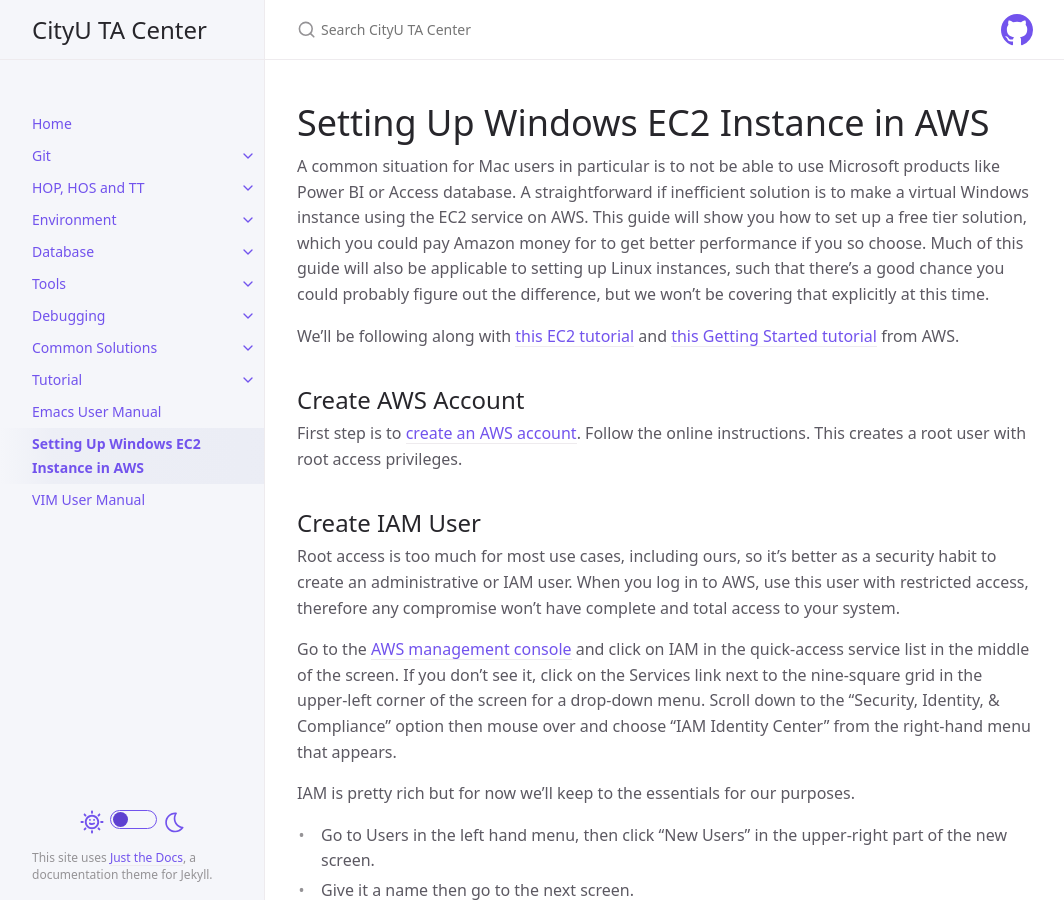
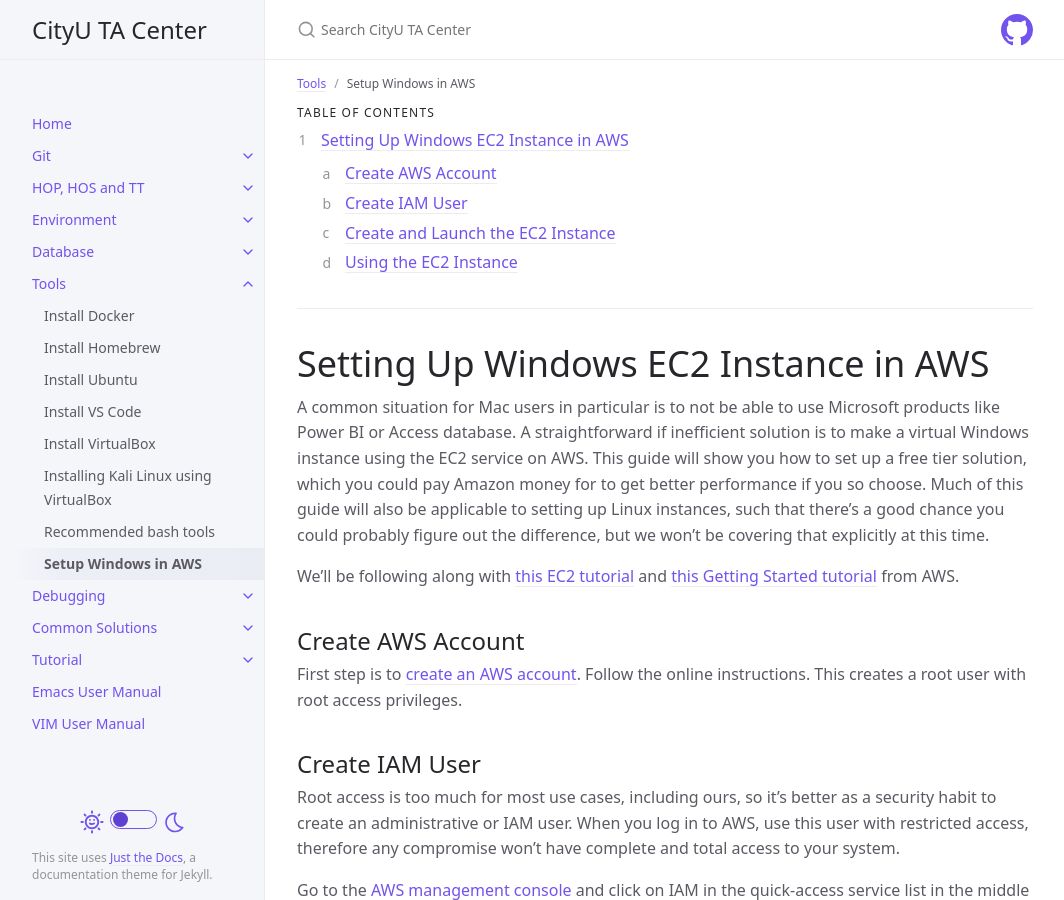
Before and after one commit to thomasthaddeus/cityuseattle.github.io, a Jekyll site: the page built from docs/tools/aws_ec2_win.md, in a window 1280 px wide and 900 px high. Shown: the whole window, without its empty margins (107-1171 px from the left). Built offline with Jekyll 4.4.1, drawn with Linux system fonts in a browser that asks for light colours; our own code applies the rules of GitHub Pages for plain Markdown files.

Commit message:
Added parent reference

```diff
--- a/docs/tools/aws_ec2_win.md
+++ b/docs/tools/aws_ec2_win.md
@@ -1,3 +1,19 @@
+---
+layout: default
+title: Setup Windows in AWS
+parent: Tools
+---
+
+{: .no_toc }
+
+## Table of contents
+{: .no_toc .text-delta }
+
+ 1. TOC
+{:toc}
+
+---
+
 # Setting Up Windows EC2 Instance in AWS
 
 A common situation for Mac users in particular is to not be able to use Microsoft products like Power BI or Access database. A straightforward if inefficient solution is to make a virtual Windows instance using the EC2 service on AWS. This guide will show you how to set up a free tier solution, which you could pay Amazon money for to get better performance if you so choose. Much of this guide will also be applicable to setting up Linux instances, such that there's a good chance you could probably figure out the difference, but we won't be covering that explicitly at this time.
```
